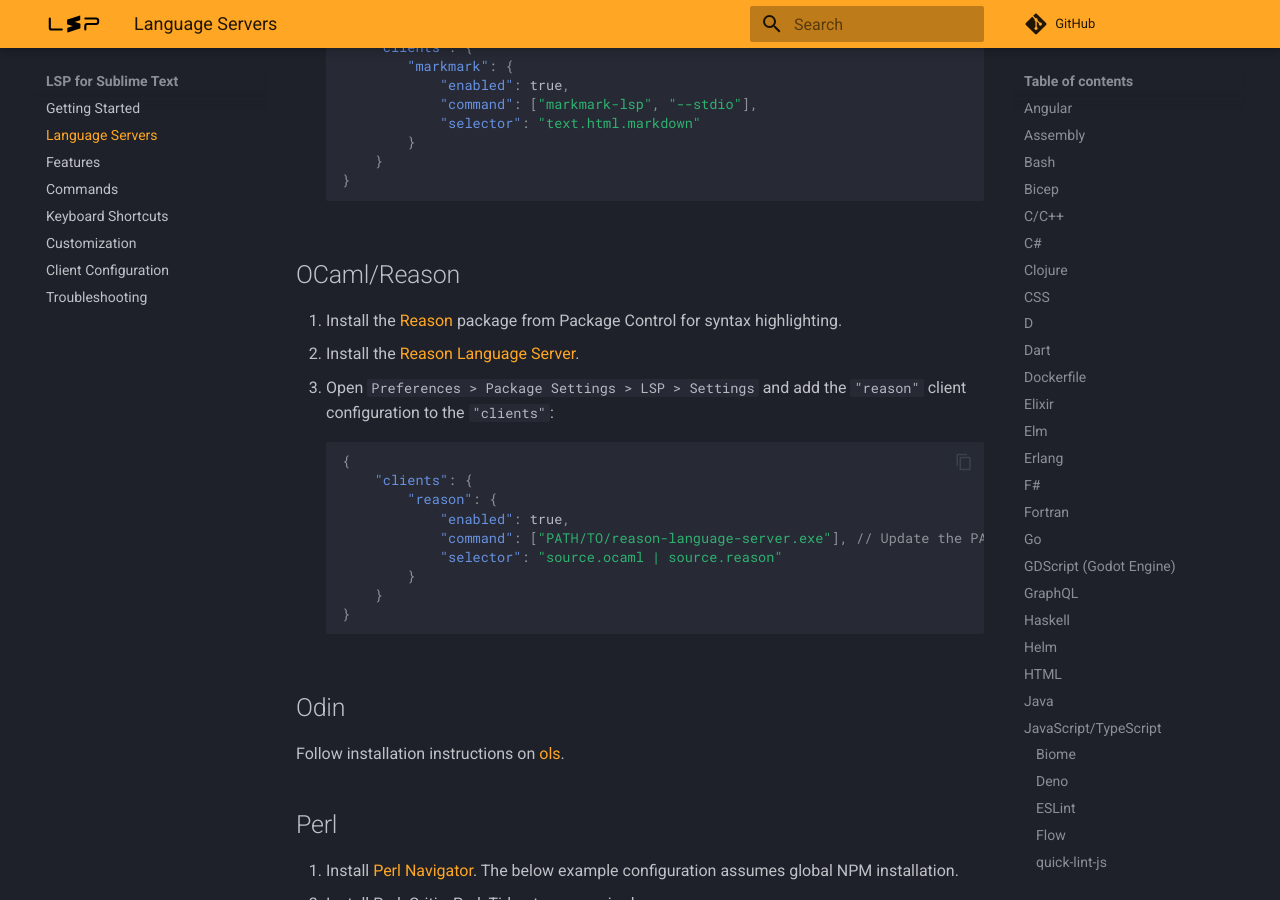
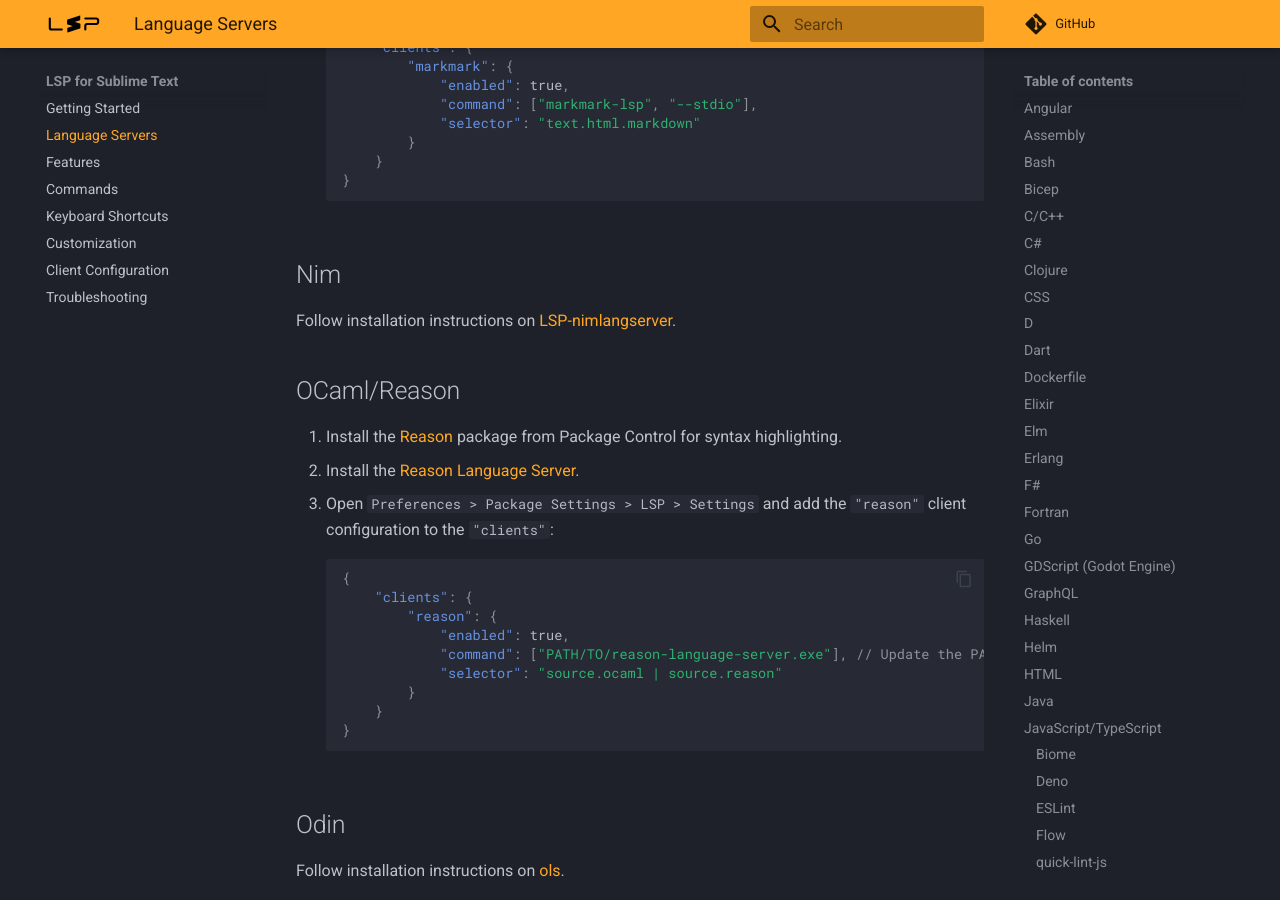
Before and after one commit to sublimelsp/LSP, an MkDocs documentation site: the page built from docs/src/language_servers.md, in a window 1280 px wide and 900 px high, scrolled down 10535 px. Built offline with MkDocs 1.6.1 and Material for MkDocs 9.7.7, drawn with Linux system fonts in a browser that asks for light colours; comment, search, counter and statistics services are not loaded.

Commit message:
Add LSP-nimlangserver

````diff
--- a/docs/src/language_servers.md
+++ b/docs/src/language_servers.md
@@ -423,6 +423,9 @@
     }
     ```
 
+## Nim
+
+Follow installation instructions on [LSP-nimlangserver](https://github.com/sublimelsp/LSP-nimlangserver).
 
 ## OCaml/Reason
 
````
